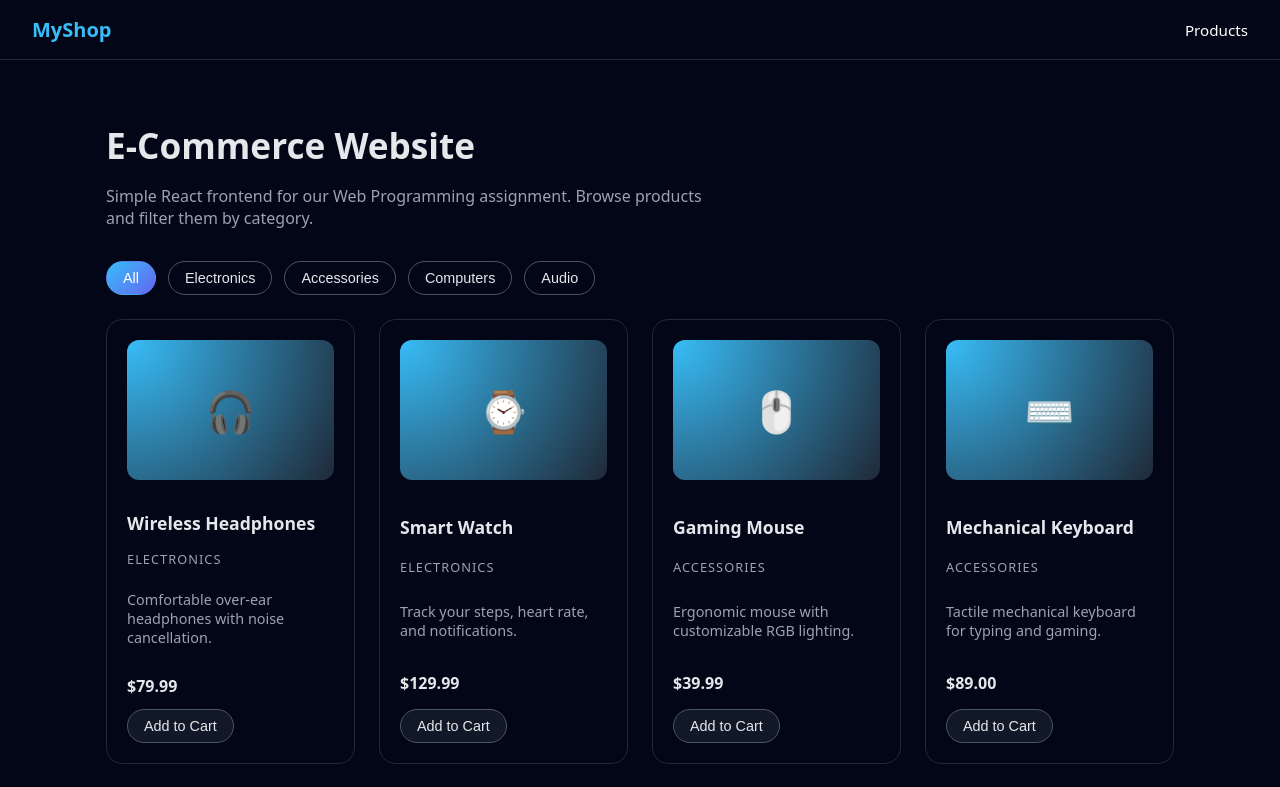
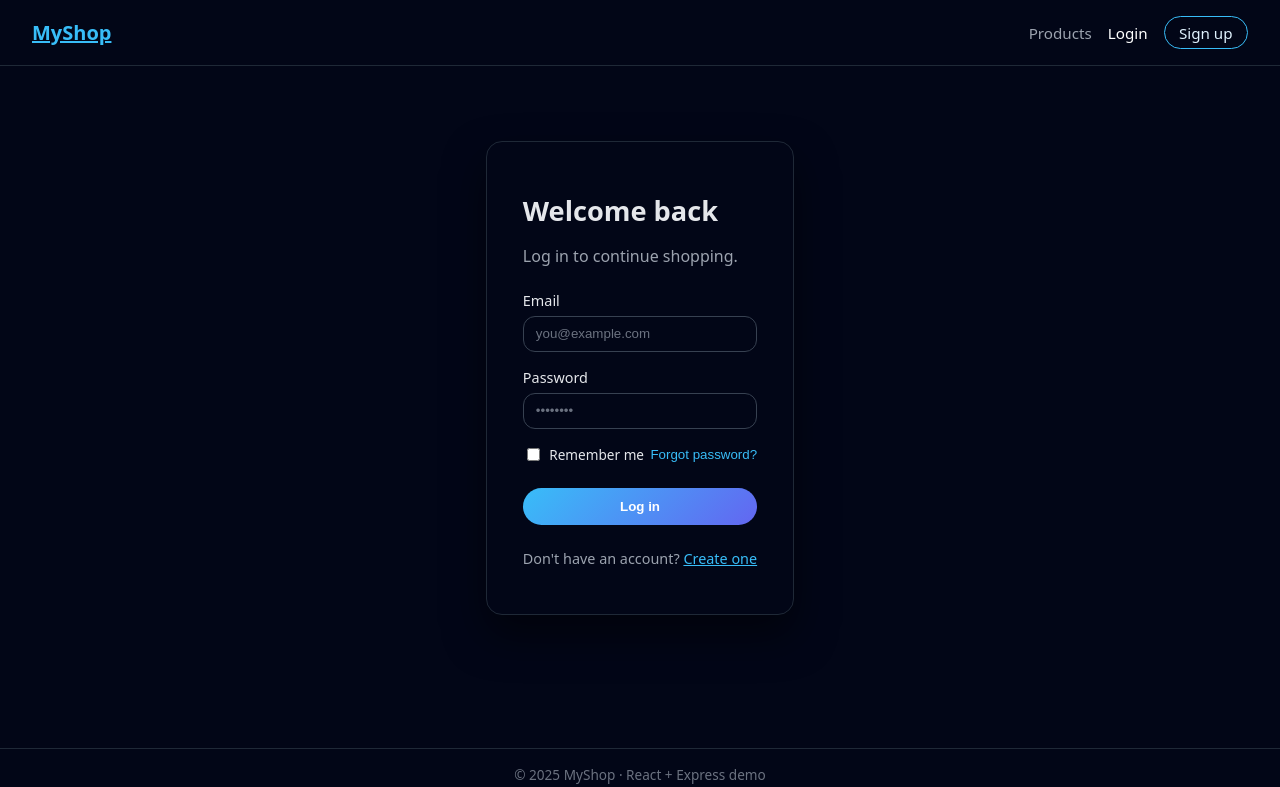
Before and after one commit to NixusL/E-Commerce-Web-Programming, a React (Create React App) app in the folder client/: page /login in a window 1280 px wide. Shown: the top 787 px of the page. Built offline with nearby package versions, Linux system fonts and the light colour scheme.

Commit message:
Change Add to Cart button to Buy Now

```diff
--- a/client/package.json
+++ b/client/package.json
@@ -9,6 +9,7 @@
     "@testing-library/user-event": "^13.5.0",
     "react": "^19.2.1",
     "react-dom": "^19.2.1",
+    "react-router-dom": "^7.10.1",
     "react-scripts": "5.0.1",
     "web-vitals": "^2.1.4"
   },
--- a/client/src/App.css
+++ b/client/src/App.css
@@ -213,3 +213,133 @@ body {
   border-top: 1px solid #1f2937;
   background: #020617;
 }
+/* Navbar links layout */
+.nav-links {
+  display: flex;
+  gap: 1rem;
+  align-items: center;
+}
+
+.nav-link {
+  color: #9ca3af;
+  font-size: 0.95rem;
+  text-decoration: none;
+}
+
+.nav-link:hover {
+  color: #e5e7eb;
+}
+
+.nav-link-primary {
+  padding: 0.35rem 0.9rem;
+  border-radius: 999px;
+  border: 1px solid #38bdf8;
+  color: #e0f2fe;
+}
+
+.nav-link-primary:hover {
+  background: #0ea5e9;
+  color: #0b1120;
+}
+
+/* Auth pages (login / register) */
+.auth-page {
+  min-height: 70vh;
+  display: flex;
+  align-items: center;
+  justify-content: center;
+}
+
+.auth-card {
+  width: 100%;
+  max-width: 420px;
+  background: #020617;
+  border-radius: 1rem;
+  border: 1px solid #1f2937;
+  padding: 2rem 2.25rem;
+  box-shadow: 0 20px 40px rgba(0, 0, 0, 0.5);
+}
+
+.auth-title {
+  font-size: 1.7rem;
+  margin-bottom: 0.25rem;
+}
+
+.auth-subtitle {
+  color: #9ca3af;
+  margin-bottom: 1.5rem;
+}
+
+.auth-form {
+  display: flex;
+  flex-direction: column;
+  gap: 1rem;
+  margin-bottom: 1.5rem;
+}
+
+.auth-label {
+  display: flex;
+  flex-direction: column;
+  font-size: 0.9rem;
+  gap: 0.35rem;
+}
+
+.auth-input {
+  border-radius: 0.75rem;
+  border: 1px solid #374151;
+  background: #020617;
+  padding: 0.6rem 0.75rem;
+  color: #e5e7eb;
+}
+
+.auth-input::placeholder {
+  color: #6b7280;
+}
+
+.auth-row {
+  display: flex;
+  justify-content: space-between;
+  align-items: center;
+  font-size: 0.85rem;
+}
+
+.auth-check {
+  display: flex;
+  align-items: center;
+  gap: 0.4rem;
+}
+
+.auth-link-button {
+  border: none;
+  background: none;
+  color: #38bdf8;
+  cursor: pointer;
+  padding: 0;
+}
+
+.auth-primary-button {
+  width: 100%;
+  margin-top: 0.5rem;
+  padding: 0.7rem 1rem;
+  border-radius: 999px;
+  border: none;
+  background: linear-gradient(135deg, #38bdf8, #6366f1);
+  color: white;
+  font-weight: 600;
+  cursor: pointer;
+}
+
+.auth-primary-button:hover {
+  filter: brightness(1.05);
+}
+
+.auth-footer-text {
+  font-size: 0.9rem;
+  color: #9ca3af;
+  text-align: center;
+}
+
+.auth-link {
+  color: #38bdf8;
+  font-weight: 500;
+}
--- a/client/src/App.js
+++ b/client/src/App.js
@@ -1,6 +1,10 @@
 import React, { useState } from "react";
+import { Routes, Route, NavLink } from "react-router-dom";
 import "./App.css";
+import LoginPage from "./LoginPage";
+import RegisterPage from "./RegisterPage";
 
+// Static products just for the frontend demo
 const PRODUCTS = [
   {
     id: 1,
@@ -84,7 +88,6 @@ const PRODUCTS = [
   },
 ];
 
-
 const CATEGORIES = ["All", "Electronics", "Accessories", "Computers", "Audio"];
 
 function App() {
@@ -97,14 +100,48 @@ function App() {
 
   return (
     <div className="app">
+      {/* Top navigation bar */}
       <header className="navbar">
-        <div className="logo">MyShop</div>
-        <nav>
-          <span className="nav-link active">Products</span>
+        <NavLink to="/" className="logo">
+          MyShop
+        </NavLink>
+
+        <nav className="nav-links">
+          <NavLink
+            to="/"
+            end
+            className={({ isActive }) =>
+              "nav-link" + (isActive ? " active" : "")
+            }
+          >
+            Products
+          </NavLink>
+          <NavLink
+            to="/login"
+            className={({ isActive }) =>
+              "nav-link" + (isActive ? " active" : "")
+            }
+          >
+            Login
+          </NavLink>
+          <NavLink
+            to="/register"
+            className={({ isActive }) =>
+              "nav-link nav-link-primary" + (isActive ? " active" : "")
+            }
+          >
+            Sign up
+          </NavLink>
         </nav>
       </header>
 
       <main className="main">
+        <Routes>
+          {/* Products page */}
+          <Route
+            path="/"
+            element={
+              <>
                 <section className="hero">
                   <div className="hero-text">
                     <h1>E-Commerce Website</h1>
@@ -116,21 +153,30 @@ function App() {
                 </section>
 
                 <section className="categories">
-          {CATEGORIES.map((cat) => (
+                  {CATEGORIES.map((category) => (
                     <button
-              key={cat}
+                      key={category}
+                      type="button"
                       className={
                         "category-button" +
-                (cat === selectedCategory ? " category-button--active" : "")
+                        (selectedCategory === category
+                          ? " category-button--active"
+                          : "")
                       }
-              onClick={() => setSelectedCategory(cat)}
+                      onClick={() => setSelectedCategory(category)}
                     >
-              {cat}
+                      {category}
                     </button>
                   ))}
                 </section>
 
                 <section className="product-grid">
+                  {filteredProducts.length === 0 && (
+                    <div className="no-products">
+                      No products in this category yet.
+                    </div>
+                  )}
+
                   {filteredProducts.map((product) => (
                     <article className="product-card" key={product.id}>
                       <div className="product-image placeholder">
@@ -139,19 +185,27 @@ function App() {
                       <h2 className="product-name">{product.name}</h2>
                       <p className="product-category">{product.category}</p>
                       <p className="product-desc">{product.description}</p>
-              <p className="product-price">${product.price.toFixed(2)}</p>
-              <button className="btn-secondary">Add to Cart</button>
+                      <p className="product-price">
+                        ${product.price.toFixed(2)}
+                      </p>
+                      <button type="button" className="btn-secondary">
+                        Buy Now!
+                      </button>
                     </article>
                   ))}
+                </section>
+              </>
+            }
+          />
 
-          {filteredProducts.length === 0 && (
-            <p className="no-products">No products in this category yet.</p>
-          )}
-        </section>
+          {/* Auth pages */}
+          <Route path="/login" element={<LoginPage />} />
+          <Route path="/register" element={<RegisterPage />} />
+        </Routes>
       </main>
 
       <footer className="footer">
-        <p>&copy; 2025 MyShop · React + Express demo</p>
+        © 2025 MyShop · React + Express demo
       </footer>
     </div>
   );
--- /dev/null
+++ b/client/src/LoginPage.js
@@ -0,0 +1,58 @@
+import React from "react";
+import { Link } from "react-router-dom";
+
+function LoginPage() {
+  return (
+    <div className="auth-page">
+      <div className="auth-card">
+        <h1 className="auth-title">Welcome back</h1>
+        <p className="auth-subtitle">Log in to continue shopping.</p>
+
+        <form className="auth-form">
+          <label className="auth-label">
+            Email
+            <input
+              type="email"
+              className="auth-input"
+              placeholder="you@example.com"
+            />
+          </label>
+
+          <label className="auth-label">
+            Password
+            <input
+              type="password"
+              className="auth-input"
+              placeholder="••••••••"
+            />
+          </label>
+
+          <div className="auth-row">
+            <label className="auth-check">
+              <input type="checkbox" />
+              <span>Remember me</span>
+            </label>
+
+            {/* Your teammate can wire this later */}
+            <button type="button" className="auth-link-button">
+              Forgot password?
+            </button>
+          </div>
+
+          <button type="submit" className="auth-primary-button">
+            Log in
+          </button>
+        </form>
+
+        <p className="auth-footer-text">
+          Don&apos;t have an account?{" "}
+          <Link to="/register" className="auth-link">
+            Create one
+          </Link>
+        </p>
+      </div>
+    </div>
+  );
+}
+
+export default LoginPage;
--- /dev/null
+++ b/client/src/RegisterPage.js
@@ -0,0 +1,66 @@
+import React from "react";
+import { Link } from "react-router-dom";
+
+function RegisterPage() {
+  return (
+    <div className="auth-page">
+      <div className="auth-card">
+        <h1 className="auth-title">Create an account</h1>
+        <p className="auth-subtitle">
+          Sign up to start browsing and buying products.
+        </p>
+
+        <form className="auth-form">
+          <label className="auth-label">
+            Full name
+            <input
+              type="text"
+              className="auth-input"
+              placeholder="John Doe"
+            />
+          </label>
+
+          <label className="auth-label">
+            Email
+            <input
+              type="email"
+              className="auth-input"
+              placeholder="you@example.com"
+            />
+          </label>
+
+          <label className="auth-label">
+            Password
+            <input
+              type="password"
+              className="auth-input"
+              placeholder="••••••••"
+            />
+          </label>
+
+          <label className="auth-label">
+            Confirm password
+            <input
+              type="password"
+              className="auth-input"
+              placeholder="••••••••"
+            />
+          </label>
+
+          <button type="submit" className="auth-primary-button">
+            Create account
+          </button>
+        </form>
+
+        <p className="auth-footer-text">
+          Already have an account?{" "}
+          <Link to="/login" className="auth-link">
+            Log in
+          </Link>
+        </p>
+      </div>
+    </div>
+  );
+}
+
+export default RegisterPage;
--- a/client/src/index.js
+++ b/client/src/index.js
@@ -1,17 +1,17 @@
-import React from 'react';
-import ReactDOM from 'react-dom/client';
-import './index.css';
-import App from './App';
-import reportWebVitals from './reportWebVitals';
+import React from "react";
+import ReactDOM from "react-dom/client";
+import { BrowserRouter } from "react-router-dom";
+import "./index.css";
+import App from "./App";
+import reportWebVitals from "./reportWebVitals";
 
-const root = ReactDOM.createRoot(document.getElementById('root'));
+const root = ReactDOM.createRoot(document.getElementById("root"));
 root.render(
   <React.StrictMode>
-    <App />
+    <BrowserRouter>
+      <App />
+    </BrowserRouter>
   </React.StrictMode>
 );
 
-// If you want to start measuring performance in your app, pass a function
-// to log results (for example: reportWebVitals(console.log))
-// or send to an analytics endpoint. Learn more: https://bit.ly/CRA-vitals
 reportWebVitals();
```
Also changed, not shown: 2 other files (tests, documents, lock files or other folders). Lines whose indentation alone changed are shown as unchanged.
